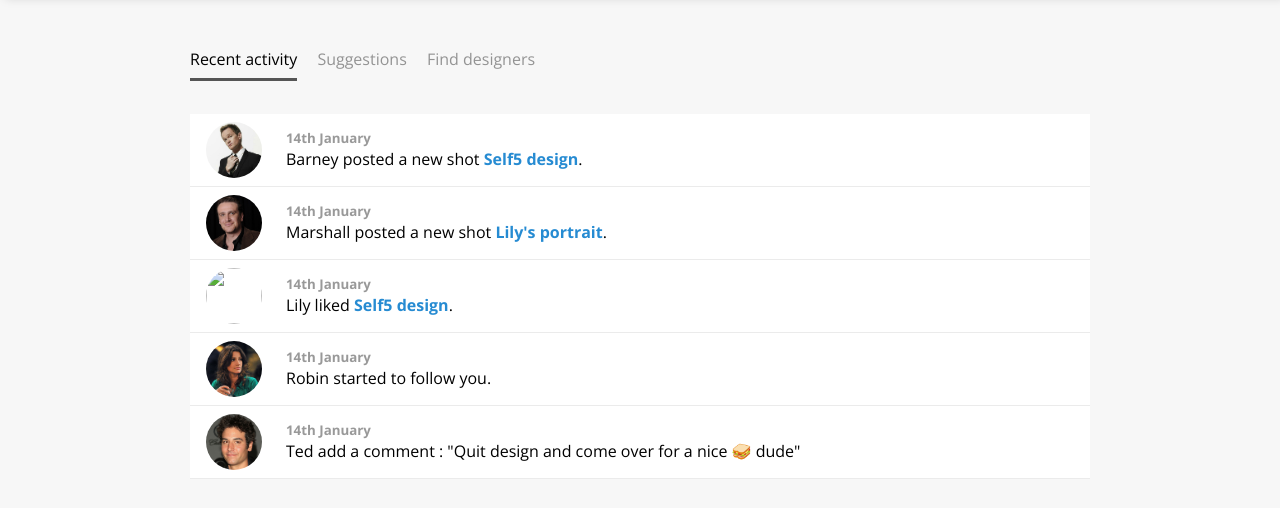
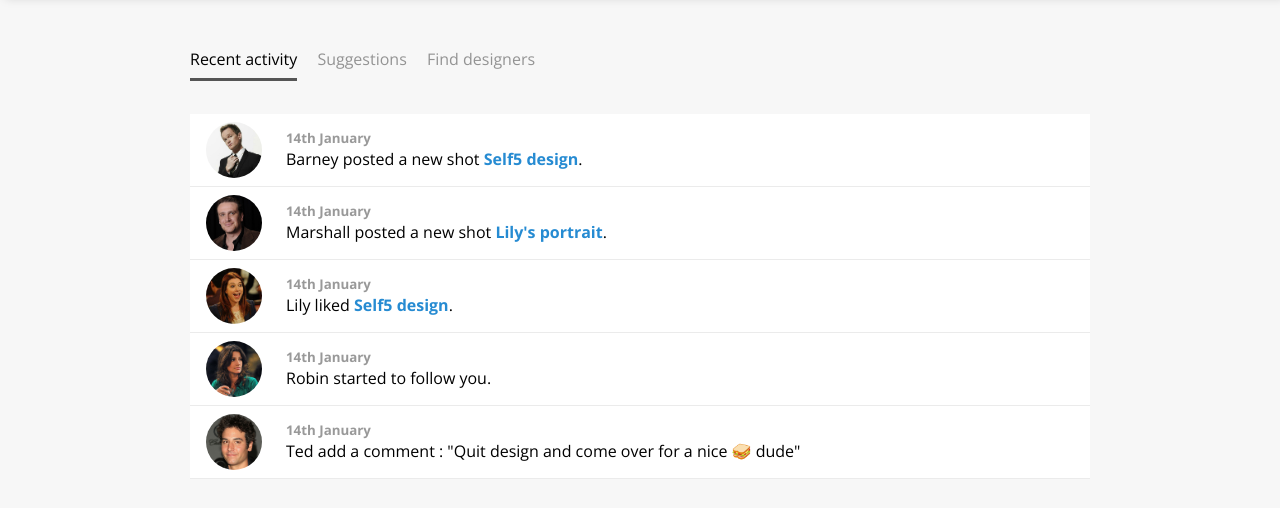
Before and after one commit to Babadji/activity, a plain HTML site: page index.html in a window 1280 px wide. Shown: the part 92-600 px from the top of the page. Drawn offline with nearby package versions, Linux system fonts and the light colour scheme.

Commit message:
modify pictures link

```diff
--- a/index.html
+++ b/index.html
@@ -50,7 +50,7 @@
 
       <div class="notifications">
         <div class="notification">
-          <img src="tree/master/images/lilly.jpg" class="avatar-large">
+          <img src="images/lilly.jpg" class="avatar-large">
           <div class="notification-content">
             <p><small>14th January</small></p>
             <p>Lily liked<a href="#"> Self5 design</a>.</p>
```
